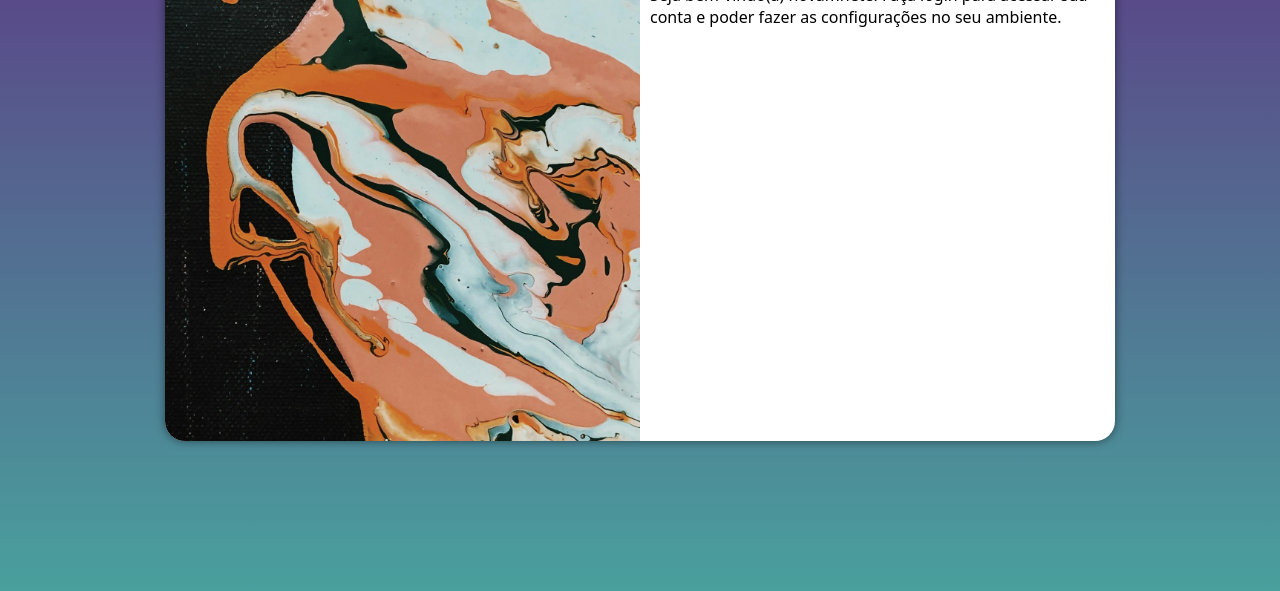
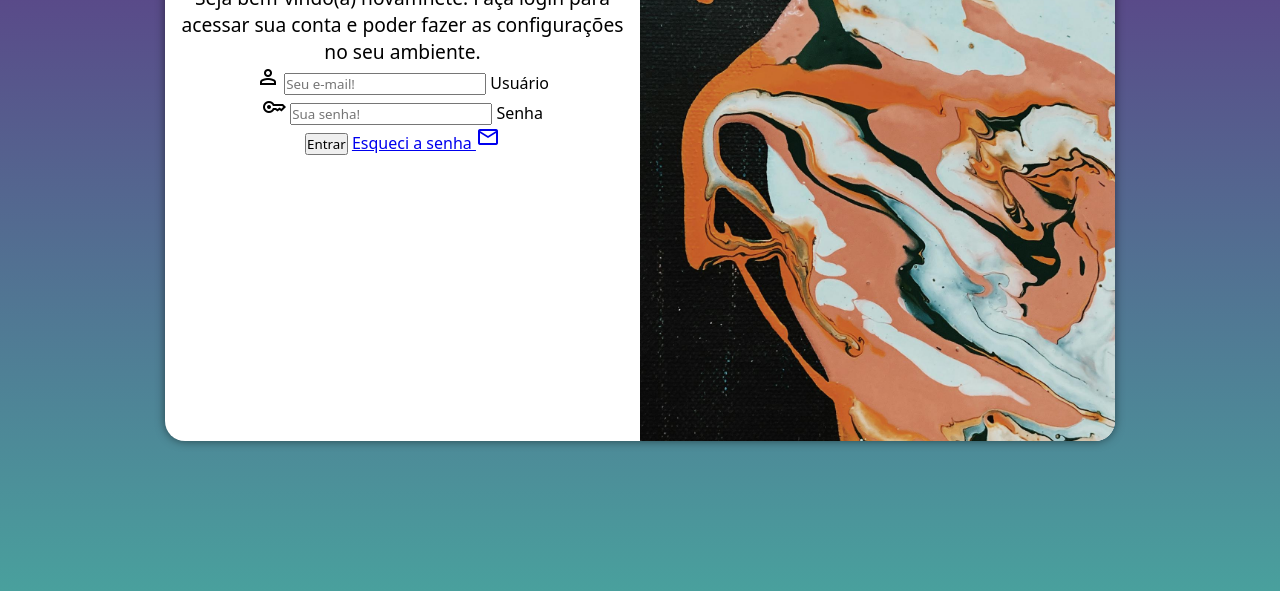
Before and after one commit to julioqueirozdev/projeto-login, a plain HTML site: page index.html in a window 1280 px wide. Shown: the part 209-800 px from the top of the page. Drawn offline with nearby package versions, Linux system fonts and the light colour scheme.

Commit message:
formulario adicionado

```diff
--- a/estilos/mediaqueries.css
+++ b/estilos/mediaqueries.css
@@ -37,14 +37,18 @@
     }
 
     section#login > div#imagem{
-        float: left;
+        float: right;
         width: 50%;
         height: 100%;
     }
 
     section#login > div#formulario{
-        float: right;
+        float: left;
         width: 50%;
     }
 
+    div#formulario >p {
+        font-size: 1.2em;
+    }
+
  }
--- a/estilos/style.css
+++ b/estilos/style.css
@@ -35,7 +35,7 @@ section#login{
     left: 50%;
     transform: translate(-50%, -50%);
     background-color: white;
-    width: 250px;
+    width: 280px;
     height: 500px;
     border-radius: 20px;
     overflow: hidden;
@@ -58,3 +58,13 @@ section#login > div#formulario{
     display: block;
 
 }
+
+div#formulario{
+    text-align: center;
+    margin-bottom: 10px;
+
+}
+
+div#formulario >p {
+    font-size: 0.8em;
+}
--- a/index.html
+++ b/index.html
@@ -6,6 +6,7 @@
     <title>Login</title>
     <link rel="stylesheet" href="estilos/style.css">
     <link rel="stylesheet" href="estilos/mediaqueries.css">
+    <link rel="stylesheet" href="https://fonts.googleapis.com/css2?family=Material+Symbols+Outlined:opsz,wght,FILL,GRAD@24,400,0,0" />
 </head>
 <body>
     <main>
@@ -16,8 +17,23 @@
             <div id="formulario">
                 <h1>Login</h1>
                 <p>Seja bem-vindo(a) novamnete. Faça login para acessar sua conta e poder fazer as configurações no seu ambiente.</p>
-                <form action="login.php" method="post">
-
+                <form action="login.php" method="post" autocomplete="on">
+                    <div class="campo">
+                        <span class="material-symbols-outlined">
+                            person
+                            </span>
+                        <input type="email" name="login" id="ilogin" placeholder="Seu e-mail!" required autocomplete="email" maxlength="30">
+                        <label for="ilogin">Usuário</label>
+                    </div>
+                    <div class="campo">
+                        <span class="material-symbols-outlined">
+                            key
+                            </span>
+                        <input type="password" name="senha" id="isenha" required autocomplete="current-password" placeholder="Sua senha!" minlength="8" maxlength="20">
+                        <label for="isenha">Senha</label>
+                    </div>
+                    <input type="submit" value="Entrar">
+                    <a href="#">Esqueci a senha <span class="material-symbols-outlined">mail</span></a>
                 </form>
             </div>
         </section>
```
